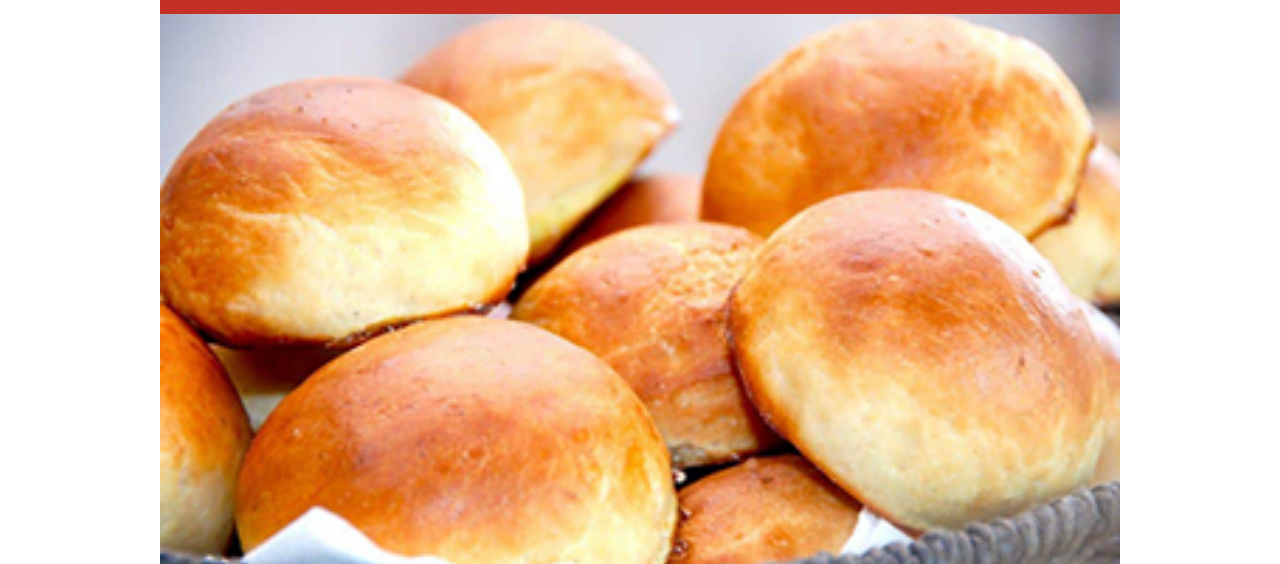
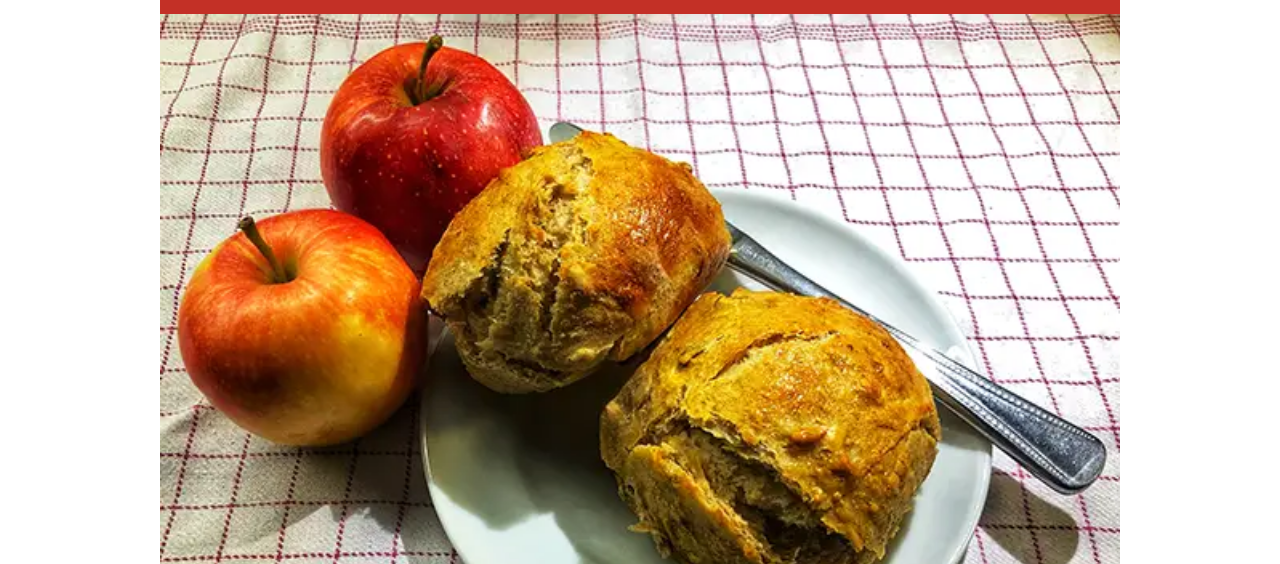
Before and after one commit to Runelc/amoeksamen, a plain HTML site: page opskrift.html in a window 1280 px wide. Shown: the part 236-800 px from the top of the page. Drawn offline with Linux system fonts and the light colour scheme; a web font is replaced by a local one.

Commit message:
Opdatering af billede

```diff
--- a/opskrift.html
+++ b/opskrift.html
@@ -31,7 +31,7 @@
   <!-- Opskrift på juleboller -->
   <div class="opskrift_container">
     <div class="titel">Grove juleboller med kanel</div>
-    <img class="boller" src="images/boller.webp" alt="boller">
+    <img class="boller" src="images/boller2.webp" alt="boller">
     <div class="detaljer">Forb. tid: <span class="detail-value">15 min.</span> |
       Tilb. tid: <span class="detail-value">20 min.</span> | Antal: <span class="detail-value">12 stk.</span></div>
     <div class="indgredienser">
```
Also changed, not shown: images/boller.webp (deleted), images/boller2.webp (added).
